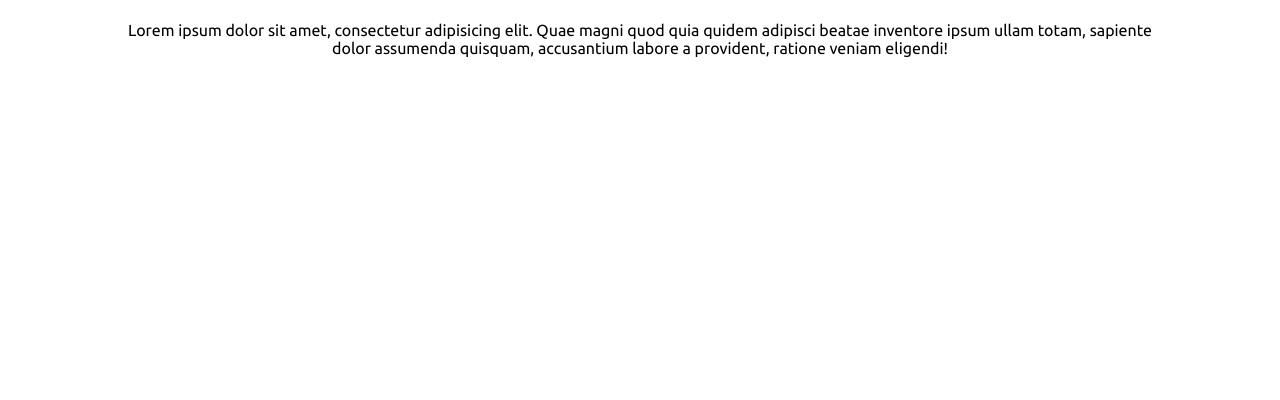
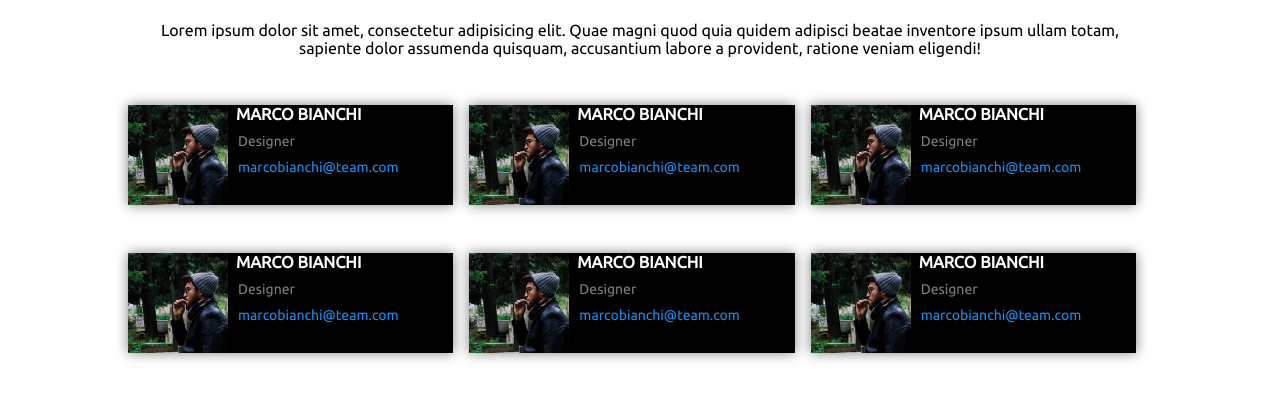
Before and after one commit to samuelebruni/html-css-float-cards, a plain HTML site: page index.html in a window 1280 px wide. Shown: the part 72-472 px from the top of the page. Drawn offline with Linux system fonts and the light colour scheme.

Commit message:
process main

```diff
--- a/assets/css/style.css
+++ b/assets/css/style.css
@@ -4,9 +4,46 @@
     box-sizing: border-box;
     padding: 0;
     margin: 0;
+}
+
+body{
     font-family: 'Fredoka', sans-serif;
     font-family: 'Roboto', sans-serif;
     font-family: 'Ubuntu', sans-serif;
+}
+
+.clearfix::after{
+    content: "";
+    display: table;
+    clear: both;
+}
+
+h1{
+    color: #e53170;
+    margin-bottom: 1.5rem;
+}
+
+.header_description{
+    margin-bottom: 1.5rem;
+    color: black;
+}
+
+.row{
+    margin-top: 3rem;
+}
+
+h3{
+    color: white;
+    margin-left: 0.5rem;
+}
+
+p{
+    color: grey;
+    margin: 10px;
+}
+
+.email_text{
+    color: rgb(19, 144, 247);
 }
 
 /*#endregion*/
@@ -21,18 +58,44 @@
     text-align: center;
 }
 
-h1{
-    color: #e53170;
-    margin-bottom: 1.5rem;
-}
-
-p{
-    margin-bottom: 1.5rem;
-}
-
 /*#endregion*/
 
 /*#region main*/
 
+.container{
+    width: 80%;
+    margin: auto;
+    max-width: 1170px;
+}
+
+.col{
+    float: left;
+    width: calc(100% / 3 - 1rem);
+    background-color: black;
+    box-shadow: 0 0 12px grey;
+    margin-right: 1rem;
+    height: 100px
+}
 
 /*endregion*/
+img{
+    max-width: 100px;
+    float: left;
+    width: 100%;
+}
+
+.card_text{
+    float: left;
+    font-size: 14px;
+    width: calc(100% - 100px);
+    height: 100px;
+}
+
+.row{
+    margin-top: 3rem;
+}
+
+h3{
+    color: white;
+    margin-left: 0.5rem;
+}
--- a/index.html
+++ b/index.html
@@ -16,14 +16,87 @@
 
         <div class="container_header">
             <h1>Meet Our Team</h1>
-            <p>Lorem ipsum dolor sit amet, consectetur adipisicing elit. Quae magni quod quia quidem adipisci beatae inventore ipsum ullam totam, sapiente dolor assumenda quisquam, accusantium labore a provident, ratione veniam eligendi!</p>
+            <p class="header_description">Lorem ipsum dolor sit amet, consectetur adipisicing elit. Quae magni quod quia quidem adipisci beatae inventore ipsum ullam totam, sapiente dolor assumenda quisquam, accusantium labore a provident, ratione veniam eligendi!</p>
         </div>
 
     </header>
     <!--/header-->
 
-    <main>
+    <main class="container">
 
+        <section class="row clearfix">
+
+                <div class="col">
+                    <div class="space_image">
+                        <img src="./assets/img/male1.png" alt="">
+                    </div>
+                    <div class="card_text">
+                        <h3>MARCO BIANCHI</h3>
+                        <p>Designer</p>
+                        <p class="email_text">marcobianchi@team.com</p>
+                    </div>
+                </div>
+
+                <div class="col">
+                    <div class="space_image">
+                        <img src="./assets/img/male1.png" alt="">
+                    </div>
+                    <div class="card_text">
+                        <h3>MARCO BIANCHI</h3>
+                        <p>Designer</p>
+                        <p class="email_text">marcobianchi@team.com</p>
+                    </div>
+                </div>
+
+                <div class="col">
+                    <div class="space_image">
+                        <img src="./assets/img/male1.png" alt="">
+                    </div>
+                    <div class="card_text">
+                        <h3>MARCO BIANCHI</h3>
+                        <p>Designer</p>
+                        <p class="email_text">marcobianchi@team.com</p>
+                    </div>
+                </div>
+        </section>
+
+        <section class="row clearfix">
+
+                <div class="col">
+                    <div class="space_image">
+                        <img src="./assets/img/male1.png" alt="">
+                    </div>
+                    <div class="card_text">
+                        <h3>MARCO BIANCHI</h3>
+                        <p>Designer</p>
+                        <p class="email_text">marcobianchi@team.com</p>
+                    </div>
+                </div>
+
+                <div class="col">
+                    <div class="space_image">
+                        <img src="./assets/img/male1.png" alt="">
+                    </div>
+                    <div class="card_text">
+                        <h3>MARCO BIANCHI</h3>
+                        <p>Designer</p>
+                        <p class="email_text">marcobianchi@team.com</p>
+                    </div>
+                </div>
+
+                <div class="col">
+                    <div class="space_image">
+                        <img src="./assets/img/male1.png" alt="">
+                    </div>
+                    <div class="card_text">
+                        <h3>MARCO BIANCHI</h3>
+                        <p>Designer</p>
+                        <p class="email_text">marcobianchi@team.com</p>
+                    </div>
+                </div>
+            </div>
+
+        </section>
 
     </main>
     <!--/main-->
```
